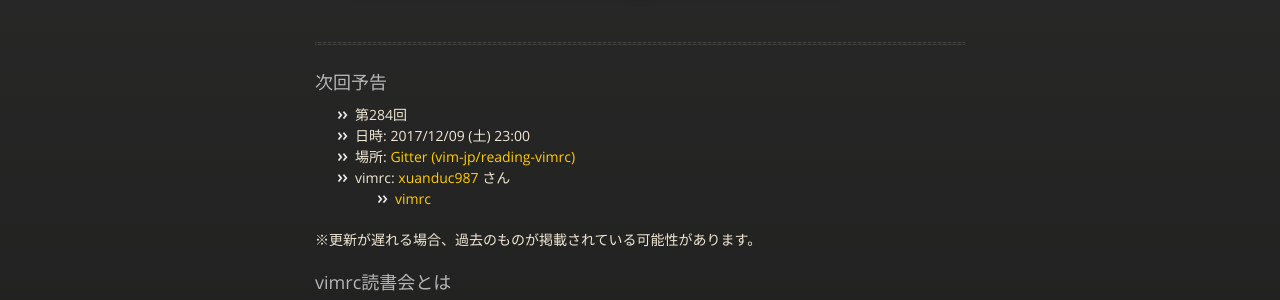
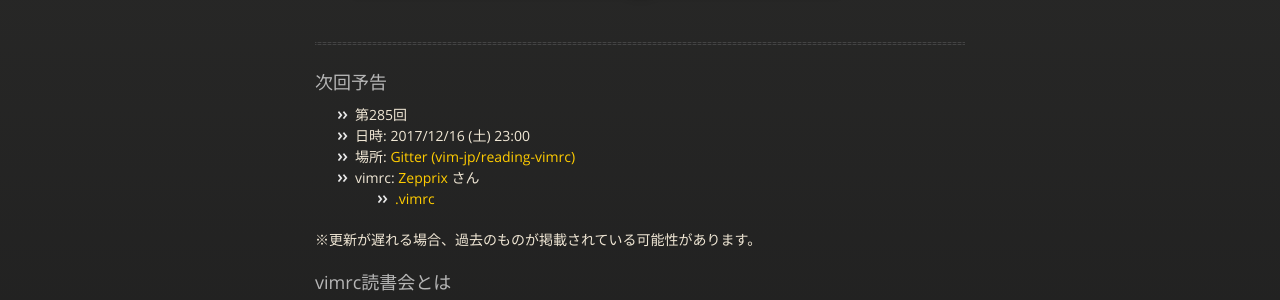
Before and after one commit to vim-jp/reading-vimrc, a Jekyll site: the page built from index.md, in a window 1280 px wide and 900 px high. Shown: the part 212-512 px from the top of the window. Built offline with Jekyll 4.4.1, drawn with Linux system fonts in a browser that asks for light colours; nearby versions of some CDN libraries.

Commit message:
Update the next information: #285 Zepprix

```diff
--- a/_data/next.yml
+++ b/_data/next.yml
@@ -1,11 +1,11 @@
-- id: 284
-  date: '2017-12-9 23:00'
+- id: 285
+  date: '2017-12-16 23:00'
   author:
-    name: xuanduc987
-    url: 'https://github.com/xuanduc987'
+    name: Zepprix
+    url: 'https://github.com/Zepprix'
   vimrcs:
-    - url: 'https://github.com/xuanduc987/dot-file/blob/master/vim/vimrc'
-      name: vimrc
+    - url: 'https://github.com/Zepprix/dotfiles/blob/master/.vimrc'
+      name: .vimrc
       hash: null
   part: null
   other: null
```
